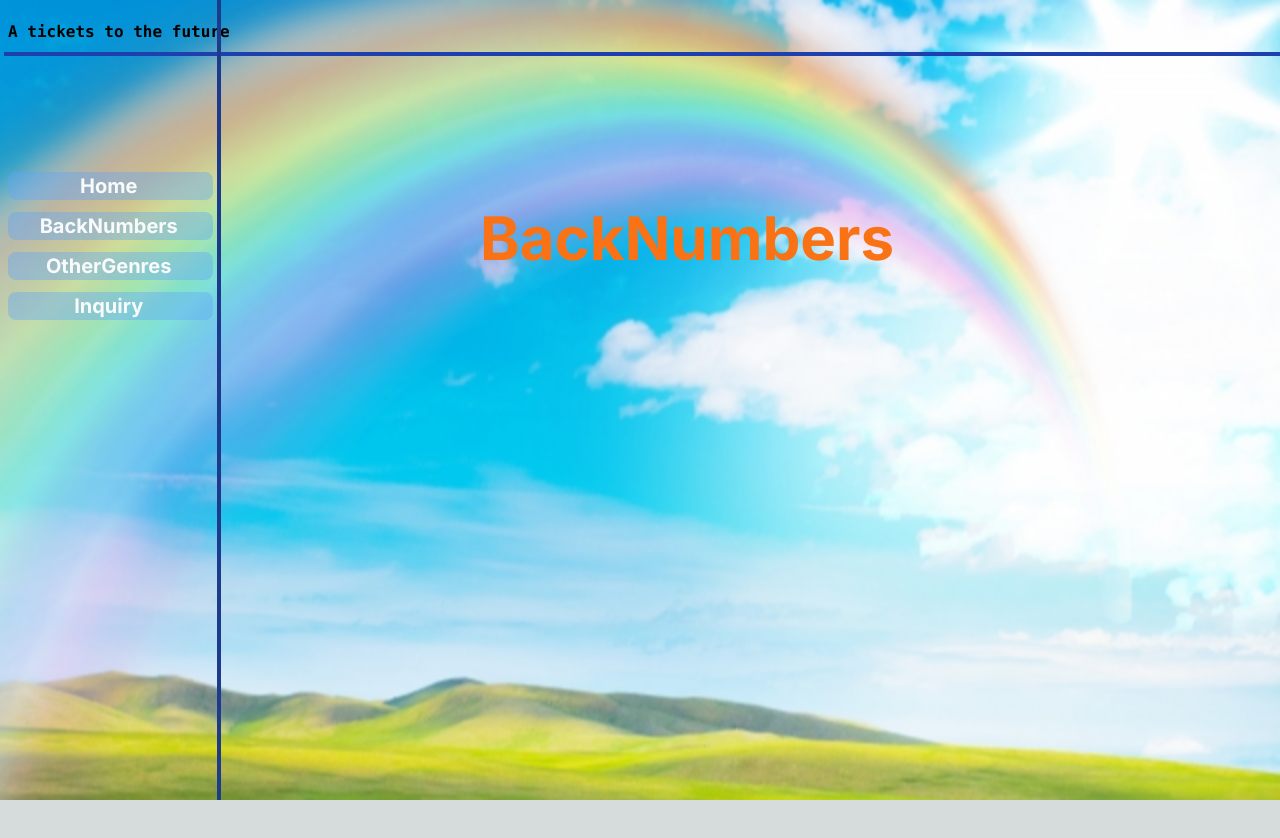
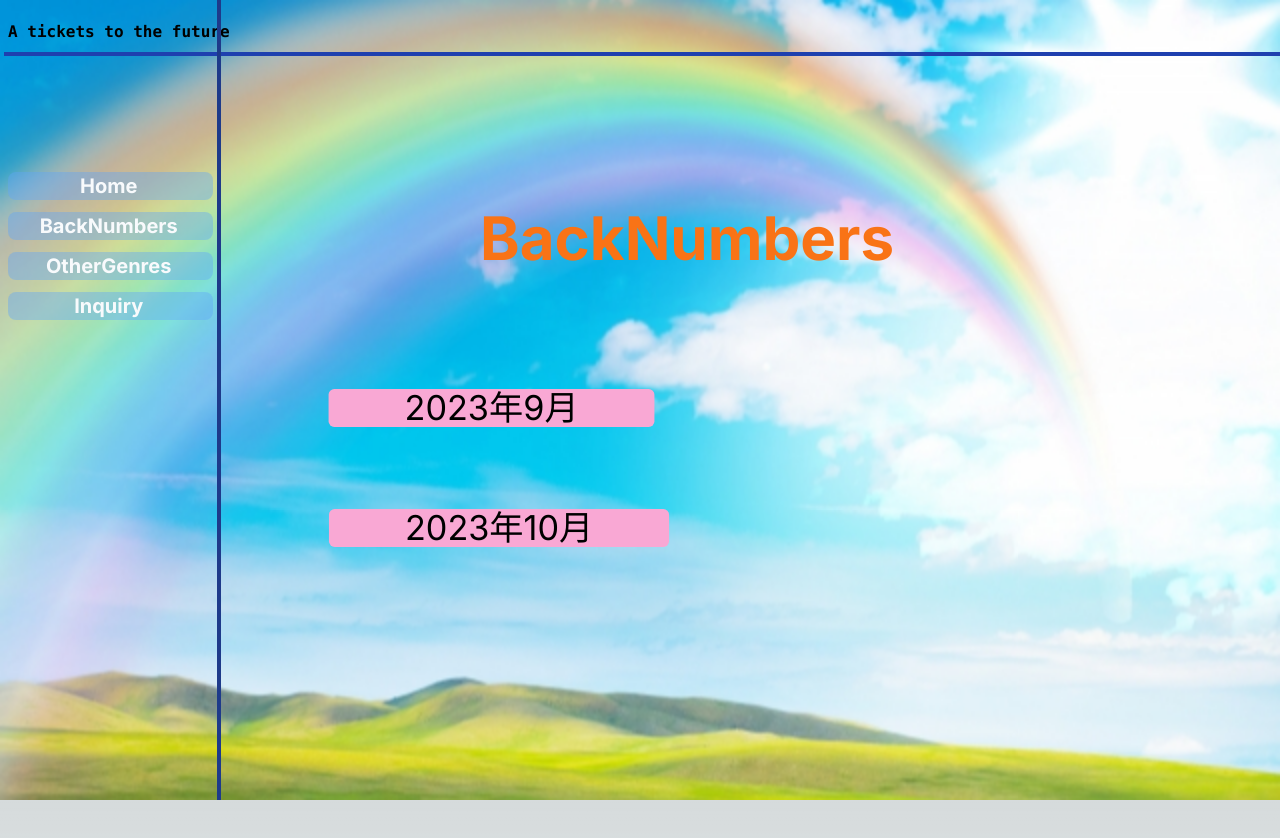
Before and after one commit to a-ticket-to-the-future/nextjs13-challenge-blog1, a Next.js app: page /components/Sidebar/BackNumbers in a window 1280 px wide. Shown: the top 838 px of the page. Before the commit the page ends 800 px from the top, so only its background shows below. Built offline with nearby package versions, Linux system fonts and the light colour scheme.

Commit message:
BackNumbers表示画面完了

```diff
--- a/src/app/components/Sidebar/BackNumbers/page.tsx
+++ b/src/app/components/Sidebar/BackNumbers/page.tsx
@@ -8,10 +8,10 @@ function BackNumbers() {
           {/* <br></br>
           <br></br>
           <br></br> */}
-          <div className=' flex h-screen'>
+          <div className=' flex h-1/2'>
             <div className='pl-8'></div>
-          <div className=' w-1/6  h-screen'></div>
-            <div className=' w-5/6 h-screen   '>
+          <div className=' w-1/6  h-1/2'></div>
+            <div className=' w-5/6 h-1/2   '>
             <br></br>
 
 
@@ -19,40 +19,43 @@ function BackNumbers() {
               <div className=' text-orange-500 text-left font-bold  text-6xl mt-40 ml-60 '>
               BackNumbers
               </div>
+
+    </div>
+    </div>
+    <>
+
       <br />
       <br />
       <br />
       <br />
       <br />
-              <div></div>
-              {/* <div className='  ml-10 text-4xl '>
-                <div >
-                  <button type='button' className=' border bg-pink-300  cursor-pointer hover:scale-105 active:scale-95'>
-                    <Link href={'/components/Sidebar/BackNumbers/BackNumber9'} className=' cursor-pointer' />
+
+      <div className='z-10 text-4xl mb-20 mt-0  '>
+         <button type='button' className=' bg-pink-300  px-20 mx-80  rounded-md  hover:scale-105 scale-95'>
+                    <Link href={'/components/Sidebar/BackNumbers/BackNumber9'}>
+
 
                       2023年9月
 
-
-
+                    </Link>
         </button>
       </div>
-              <br />
-              <br />
-                <div>
-                  <button>
+      <div className='z-10 text-4xl mb-80 mt-0 '>
+         <button type='button' className=' bg-pink-300  px-20 mx-80  rounded-md  hover:scale-105 scale-95'>
                     <Link href={'/components/Sidebar/BackNumbers/BackNumber10'}>
+
 
                       2023年10月
 
                     </Link>
         </button>
       </div>
-              </div> */}
 
 
+    </>
     </div>
-    </div>
-    </div>
+
+
   )
 }
 
```
Lines whose indentation alone changed are shown as unchanged.
